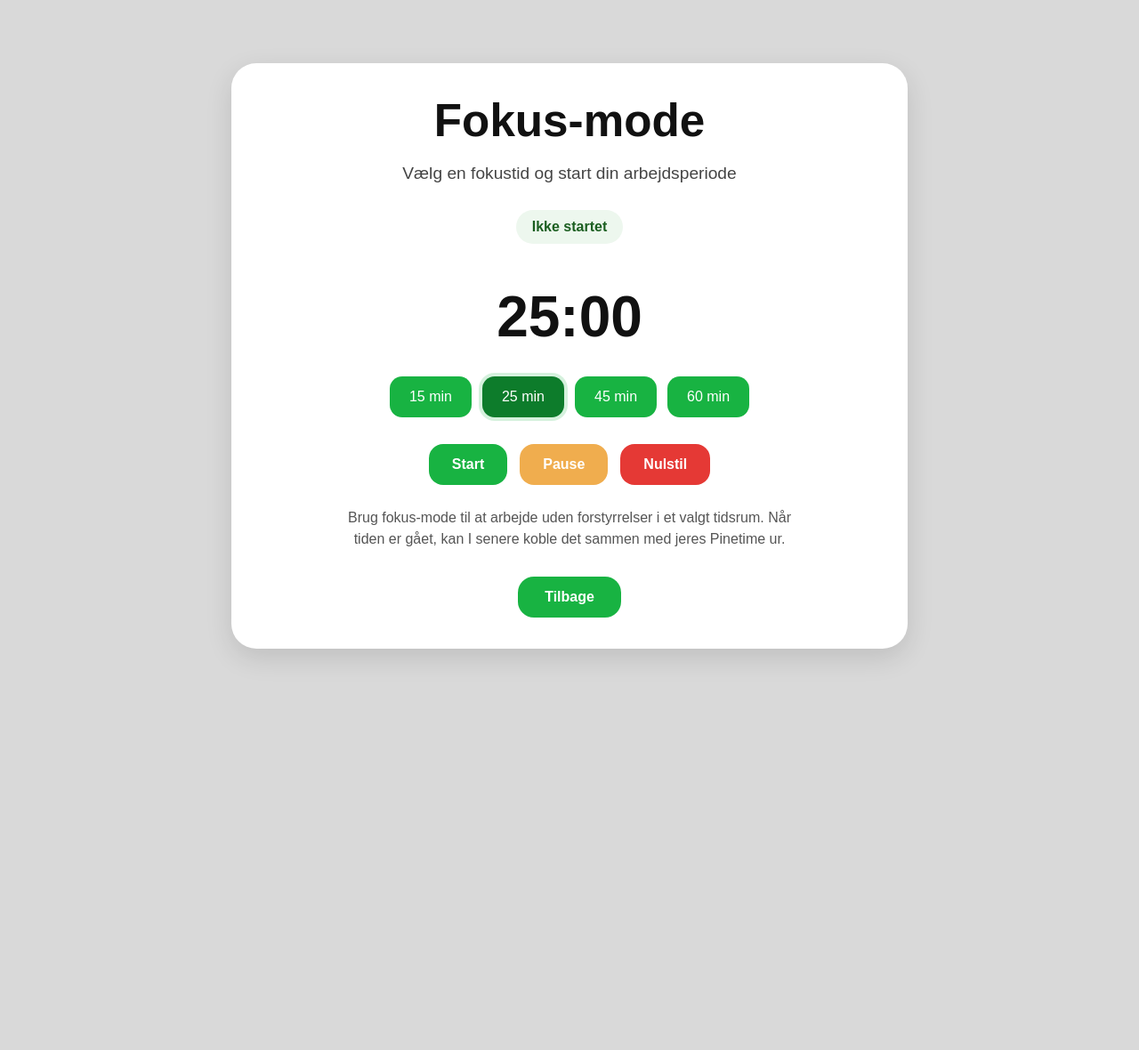
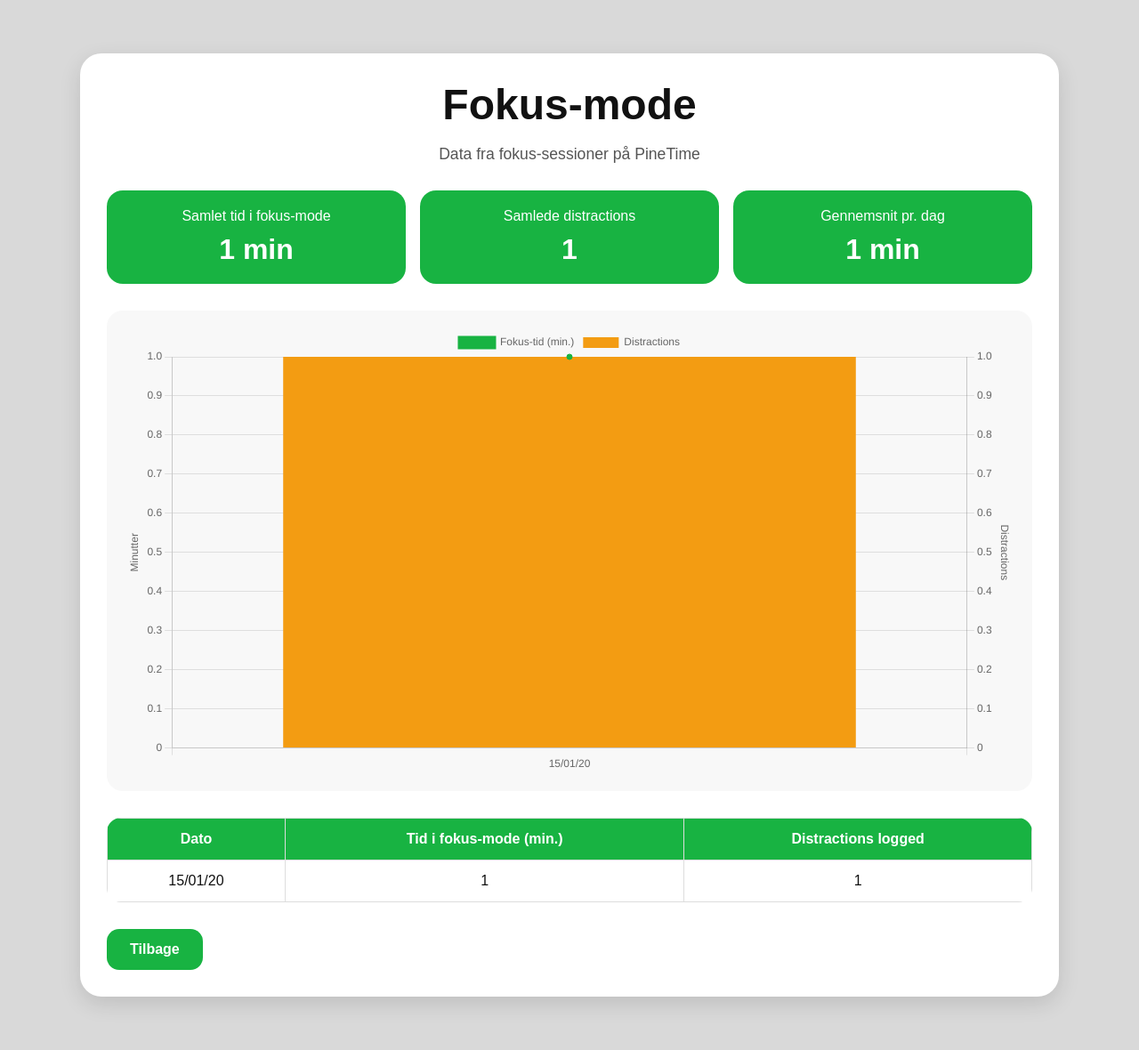
Before and after one commit to hojgfd/Eksamensprojekt_DDU_Server, a Flask app: page /focus in a window 1280 px wide. Shown: the whole page at 89% size. Before the commit the page ends 740 px from the top, so only its background shows below. Run offline with Flask 3, Linux system fonts and the light colour scheme; the visitor is signed in with stand-in values (Sample User, id 1); tables that the repository leaves empty hold one stand-in row (values such as "Sample post").

Commit message:
Rettet UI for focus-mode. Tilføjet graf så kan modtage data nu. Har ikke funkt. historik endnu.

```diff
--- a/app.py
+++ b/app.py
@@ -70,6 +70,38 @@ def init_db():
         )
     """)
 
+    # Fokus-sessioner
+    cursor.execute("""
+                   CREATE TABLE IF NOT EXISTS focus_sessions
+                   (
+                       id
+                       INTEGER
+                       PRIMARY
+                       KEY
+                       AUTOINCREMENT,
+                       session_date
+                       TEXT
+                       NOT
+                       NULL,
+                       minutes
+                       INTEGER
+                       NOT
+                       NULL,
+                       distractions
+                       INTEGER
+                       NOT
+                       NULL
+                       DEFAULT
+                       0,
+                       created_at
+                       TEXT
+                       NOT
+                       NULL
+                   )
+                   """)
+
+
+
     # Indsæt dummy data hvis tabellen er tom
     #cursor.execute("SELECT COUNT(*) FROM heartrate")
     #if cursor.fetchone()[0] == 0:
@@ -122,7 +154,6 @@ def get_todolist_id(name, create_if_missing=True):
     return todolist_id
 
 
-
 def get_tasks(list_name):
     todolist_id = get_todolist_id(list_name, create_if_missing=False)
     if not todolist_id:
@@ -172,10 +203,74 @@ def show_list(list_name):
     todos = get_tasks(list_name)
     return render_template('list.html', todos=todos, list_name=list_name)
 
-
 @app.route('/focus')
 def focus():
+    if "user" not in session:
+        return redirect("/login")
     return render_template('focus.html')
+
+@app.route('/api/focus-session', methods=['POST'])
+def api_add_focus_session():
+    data = request.get_json(silent=True) or {}
+
+    minutes = data.get("minutes")
+    distractions = data.get("distractions", 0)
+    session_date = data.get("date", datetime.now().strftime("%Y-%m-%d"))
+
+    try:
+        minutes = int(minutes)
+        distractions = int(distractions)
+    except (TypeError, ValueError):
+        return jsonify({"error": "minutes og distractions skal være tal"}), 400
+
+    if minutes < 0 or distractions < 0:
+        return jsonify({"error": "værdier må ikke være negative"}), 400
+
+    conn = sqlite3.connect(DB)
+    cursor = conn.cursor()
+
+    cursor.execute("""
+        INSERT INTO focus_sessions (session_date, minutes, distractions, created_at)
+        VALUES (?, ?, ?, ?)
+    """, (
+        session_date,
+        minutes,
+        distractions,
+        datetime.now().strftime("%Y-%m-%d %H:%M:%S")
+    ))
+
+    conn.commit()
+    conn.close()
+
+    return jsonify({"status": "ok"}), 201
+
+
+@app.route('/api/focus-data', methods=['GET'])
+def api_focus_data():
+    conn = sqlite3.connect(DB)
+    cursor = conn.cursor()
+
+    cursor.execute("""
+        SELECT
+            session_date AS date,
+            SUM(minutes) AS total_minutes,
+            SUM(distractions) AS total_distractions
+        FROM focus_sessions
+        GROUP BY session_date
+        ORDER BY session_date
+    """)
+
+    rows = cursor.fetchall()
+    conn.close()
+
+    return jsonify([
+        {
+            "date": row[0],
+            "minutes": row[1],
+            "distractions": row[2]
+        }
+        for row in rows
+    ])
 
 
 # Tilføj todo
--- a/templates/focus.html
+++ b/templates/focus.html
@@ -3,8 +3,9 @@
 <head>
     <meta charset="UTF-8">
     <meta name="viewport" content="width=device-width, initial-scale=1.0">
-    <title>Fokus-mode</title>
+    <title>Fokus-mode data</title>
     <link rel="stylesheet" href="{{ url_for('static', filename='style.css') }}">
+    <script src="https://cdn.jsdelivr.net/npm/chart.js"></script>
     <style>
         body {
             margin: 0;
@@ -13,193 +14,161 @@
             color: #111;
         }
 
-        .focus-page {
-            min-height: 100vh;
-            display: flex;
-            justify-content: center;
-            align-items: center;
-            padding: 30px 20px;
-            box-sizing: border-box;
+        .page {
+            max-width: 1100px;
+            margin: 40px auto;
+            padding: 20px;
         }
 
-        .focus-card {
-            width: 100%;
-            max-width: 700px;
+        .card {
             background: white;
-            border-radius: 28px;
-            padding: 35px 30px;
-            box-shadow: 0 10px 30px rgba(0,0,0,0.12);
+            border-radius: 24px;
+            padding: 30px;
+            box-shadow: 0 8px 24px rgba(0,0,0,0.12);
+        }
+
+        h1 {
+            font-size: 3rem;
+            margin: 0 0 10px 0;
             text-align: center;
         }
 
-        .focus-title {
-            font-size: 3.2rem;
-            margin: 0 0 10px 0;
+        .subtitle {
+            text-align: center;
+            color: #555;
+            margin-bottom: 30px;
+            font-size: 1.1rem;
+        }
+
+        .summary {
+            display: grid;
+            grid-template-columns: repeat(auto-fit, minmax(220px, 1fr));
+            gap: 16px;
+            margin-bottom: 30px;
+        }
+
+        .summary-box {
+            background: #18b342;
+            color: white;
+            border-radius: 18px;
+            padding: 20px;
+            text-align: center;
+        }
+
+        .summary-box h2 {
+            margin: 0;
+            font-size: 1rem;
+            font-weight: normal;
+        }
+
+        .summary-box p {
+            margin: 10px 0 0 0;
+            font-size: 2rem;
             font-weight: bold;
         }
 
-        .focus-subtitle {
-            font-size: 1.2rem;
-            color: #444;
-            margin-bottom: 30px;
+        .chart-container {
+            margin: 30px 0;
+            background: #f8f8f8;
+            padding: 20px;
+            border-radius: 18px;
         }
 
-        .status-box {
-            display: inline-block;
-            background-color: #edf7ee;
-            color: #1b5e20;
-            padding: 10px 18px;
-            border-radius: 999px;
-            font-weight: bold;
-            margin-bottom: 25px;
+        table {
+            width: 100%;
+            border-collapse: collapse;
+            margin-top: 25px;
+            background: #fff;
+            overflow: hidden;
+            border-radius: 16px;
         }
 
-        .timer-display {
-            font-size: 4rem;
-            font-weight: bold;
-            margin: 20px 0 30px 0;
-            color: #111;
+        th, td {
+            border: 1px solid #ddd;
+            padding: 14px;
+            text-align: center;
         }
 
-        .time-options {
-            display: flex;
-            justify-content: center;
-            gap: 12px;
-            flex-wrap: wrap;
-            margin-bottom: 30px;
-        }
-
-        .time-btn {
-            background-color: #18b342;
-            color: white;
-            border: none;
-            border-radius: 14px;
-            padding: 14px 22px;
-            font-size: 1rem;
-            cursor: pointer;
-            transition: 0.2s ease;
-            min-width: 90px;
-        }
-
-        .time-btn:hover {
-            background-color: #129536;
-            transform: translateY(-2px);
-        }
-
-        .time-btn.active {
-            background-color: #0d7c2b;
-            box-shadow: 0 0 0 4px rgba(24, 179, 66, 0.18);
-        }
-
-        .action-buttons {
-            display: flex;
-            justify-content: center;
-            gap: 14px;
-            flex-wrap: wrap;
-            margin-bottom: 25px;
-        }
-
-        .action-btn {
-            border: none;
-            border-radius: 16px;
-            padding: 14px 26px;
-            font-size: 1rem;
-            cursor: pointer;
-            transition: 0.2s ease;
-            font-weight: bold;
-        }
-
-        .start-btn {
+        th {
             background-color: #18b342;
             color: white;
         }
 
-        .start-btn:hover {
-            background-color: #129536;
-        }
-
-        .pause-btn {
-            background-color: #f0ad4e;
-            color: white;
-        }
-
-        .pause-btn:hover {
-            background-color: #d8922e;
-        }
-
-        .reset-btn {
-            background-color: #e53935;
-            color: white;
-        }
-
-        .reset-btn:hover {
-            background-color: #c62828;
-        }
-
-        .focus-info {
-            margin: 20px auto 30px auto;
-            max-width: 500px;
-            font-size: 1rem;
-            color: #555;
-            line-height: 1.5;
+        tr:nth-child(even) {
+            background-color: #f6f6f6;
         }
 
         .back-btn {
             display: inline-block;
+            margin-top: 30px;
             text-decoration: none;
             background-color: #18b342;
             color: white;
-            padding: 14px 30px;
-            border-radius: 18px;
+            padding: 14px 26px;
+            border-radius: 14px;
             font-weight: bold;
-            transition: 0.2s ease;
         }
 
-        .back-btn:hover {
-            background-color: #129536;
+        .empty-message {
+            text-align: center;
+            color: #666;
+            margin-top: 20px;
         }
 
-        @media (max-width: 600px) {
-            .focus-title {
-                font-size: 2.4rem;
+        @media (max-width: 700px) {
+            h1 {
+                font-size: 2.2rem;
             }
 
-            .timer-display {
-                font-size: 3rem;
+            .card {
+                padding: 20px;
             }
 
-            .focus-card {
-                padding: 25px 20px;
+            th, td {
+                font-size: 0.9rem;
+                padding: 10px;
             }
         }
     </style>
 </head>
 <body>
-    <div class="focus-page">
-        <div class="focus-card">
-            <h1 class="focus-title">Fokus-mode</h1>
-            <p class="focus-subtitle">Vælg en fokustid og start din arbejdsperiode</p>
+    <div class="page">
+        <div class="card">
+            <h1>Fokus-mode</h1>
+            <p class="subtitle">Data fra fokus-sessioner på PineTime</p>
 
-            <div class="status-box" id="statusText">Ikke startet</div>
-
-            <div class="timer-display" id="timer">25:00</div>
-
-            <div class="time-options">
-                <button class="time-btn" onclick="setFocusTime(15, this)">15 min</button>
-                <button class="time-btn active" onclick="setFocusTime(25, this)">25 min</button>
-                <button class="time-btn" onclick="setFocusTime(45, this)">45 min</button>
-                <button class="time-btn" onclick="setFocusTime(60, this)">60 min</button>
+            <div class="summary">
+                <div class="summary-box">
+                    <h2>Samlet tid i fokus-mode</h2>
+                    <p id="totalMinutes">0 min</p>
+                </div>
+                <div class="summary-box">
+                    <h2>Samlede distractions</h2>
+                    <p id="totalDistractions">0</p>
+                </div>
+                <div class="summary-box">
+                    <h2>Gennemsnit pr. dag</h2>
+                    <p id="avgMinutes">0 min</p>
+                </div>
             </div>
 
-            <div class="action-buttons">
-                <button class="action-btn start-btn" onclick="startTimer()">Start</button>
-                <button class="action-btn pause-btn" onclick="pauseTimer()">Pause</button>
-                <button class="action-btn reset-btn" onclick="resetTimer()">Nulstil</button>
+            <div class="chart-container">
+                <canvas id="focusChart"></canvas>
             </div>
 
-            <p class="focus-info">
-                Brug fokus-mode til at arbejde uden forstyrrelser i et valgt tidsrum.
-                Når tiden er gået, kan I senere koble det sammen med jeres Pinetime ur.
+            <table>
+                <thead>
+                    <tr>
+                        <th>Dato</th>
+                        <th>Tid i fokus-mode (min.)</th>
+                        <th>Distractions logged</th>
+                    </tr>
+                </thead>
+                <tbody id="focusTableBody"></tbody>
+            </table>
+
+            <p class="empty-message" id="emptyMessage" style="display:none;">
+                Ingen fokusdata endnu.
             </p>
 
             <a href="{{ url_for('landing') }}" class="back-btn">Tilbage</a>
@@ -207,71 +176,126 @@
     </div>
 
     <script>
-        let selectedMinutes = 25;
-        let totalSeconds = selectedMinutes * 60;
-        let timerInterval = null;
-        let isRunning = false;
+        let focusChart = null;
 
-        const timerDisplay = document.getElementById("timer");
-        const statusText = document.getElementById("statusText");
+        function formatDate(dateString) {
+            const date = new Date(dateString);
+            if (isNaN(date)) return dateString;
 
-        function updateDisplay() {
-            const minutes = Math.floor(totalSeconds / 60);
-            const seconds = totalSeconds % 60;
-            timerDisplay.textContent =
-                String(minutes).padStart(2, '0') + ":" + String(seconds).padStart(2, '0');
+            const day = String(date.getDate()).padStart(2, "0");
+            const month = String(date.getMonth() + 1).padStart(2, "0");
+            const year = String(date.getFullYear()).slice(-2);
+
+            return `${day}/${month}/${year}`;
         }
 
-        function setFocusTime(minutes, clickedButton) {
-            if (isRunning) return;
+        async function loadFocusData() {
+            const response = await fetch('/api/focus-data');
+            const data = await response.json();
 
-            selectedMinutes = minutes;
-            totalSeconds = minutes * 60;
-            updateDisplay();
-            statusText.textContent = "Klar til " + minutes + " min fokus";
+            const tbody = document.getElementById('focusTableBody');
+            const emptyMessage = document.getElementById('emptyMessage');
 
-            document.querySelectorAll(".time-btn").forEach(btn => {
-                btn.classList.remove("active");
+            tbody.innerHTML = "";
+
+            if (!data.length) {
+                emptyMessage.style.display = "block";
+                updateSummary([]);
+                drawChart([]);
+                return;
+            }
+
+            emptyMessage.style.display = "none";
+
+            data.forEach(row => {
+                const tr = document.createElement('tr');
+                tr.innerHTML = `
+                    <td>${formatDate(row.date)}</td>
+                    <td>${row.minutes}</td>
+                    <td>${row.distractions}</td>
+                `;
+                tbody.appendChild(tr);
             });
 
-            clickedButton.classList.add("active");
+            updateSummary(data);
+            drawChart(data);
         }
 
-        function startTimer() {
-            if (isRunning) return;
-            if (totalSeconds <= 0) return;
+        function updateSummary(data) {
+            const totalMinutes = data.reduce((sum, row) => sum + row.minutes, 0);
+            const totalDistractions = data.reduce((sum, row) => sum + row.distractions, 0);
+            const avgMinutes = data.length ? Math.round(totalMinutes / data.length) : 0;
 
-            isRunning = true;
-            statusText.textContent = "Fokus er i gang";
-
-            timerInterval = setInterval(() => {
-                totalSeconds--;
-                updateDisplay();
-
-                if (totalSeconds <= 0) {
-                    clearInterval(timerInterval);
-                    isRunning = false;
-                    statusText.textContent = "Fokus færdigt";
-                    alert("Din fokus-tid er slut!");
-                }
-            }, 1000);
+            document.getElementById('totalMinutes').textContent = `${totalMinutes} min`;
+            document.getElementById('totalDistractions').textContent = totalDistractions;
+            document.getElementById('avgMinutes').textContent = `${avgMinutes} min`;
         }
 
-        function pauseTimer() {
-            clearInterval(timerInterval);
-            isRunning = false;
-            statusText.textContent = "Sat på pause";
+        function drawChart(data) {
+            const labels = data.map(row => formatDate(row.date));
+            const minutesData = data.map(row => row.minutes);
+            const distractionsData = data.map(row => row.distractions);
+
+            const ctx = document.getElementById('focusChart').getContext('2d');
+
+            if (focusChart) {
+                focusChart.destroy();
+            }
+
+            focusChart = new Chart(ctx, {
+                data: {
+                    labels: labels,
+                    datasets: [
+                        {
+                            type: 'line',
+                            label: 'Fokus-tid (min.)',
+                            data: minutesData,
+                            borderColor: '#18b342',
+                            backgroundColor: '#18b342',
+                            tension: 0.25,
+                            yAxisID: 'y'
+                        },
+                        {
+                            type: 'bar',
+                            label: 'Distractions',
+                            data: distractionsData,
+                            backgroundColor: '#f39c12',
+                            yAxisID: 'y1'
+                        }
+                    ]
+                },
+                options: {
+                    responsive: true,
+                    interaction: {
+                        mode: 'index',
+                        intersect: false
+                    },
+                    scales: {
+                        y: {
+                            beginAtZero: true,
+                            position: 'left',
+                            title: {
+                                display: true,
+                                text: 'Minutter'
+                            }
+                        },
+                        y1: {
+                            beginAtZero: true,
+                            position: 'right',
+                            grid: {
+                                drawOnChartArea: false
+                            },
+                            title: {
+                                display: true,
+                                text: 'Distractions'
+                            }
+                        }
+                    }
+                }
+            });
         }
 
-        function resetTimer() {
-            clearInterval(timerInterval);
-            isRunning = false;
-            totalSeconds = selectedMinutes * 60;
-            updateDisplay();
-            statusText.textContent = "Nulstil til " + selectedMinutes + " min";
-        }
-
-        updateDisplay();
+        loadFocusData();
     </script>
 </body>
 </html>
--- a/templates/landing.html
+++ b/templates/landing.html
@@ -16,7 +16,6 @@
             <a href="{{ url_for('heartratedata') }}" class="main-button">heart rate data</a>
         </div>
     </div>
-</body>
     <body>
     <div style="position: fixed; top: 10px; right: 20px; z-index: 1000;">
         <button onclick="window.location.href='/logout'"
```
